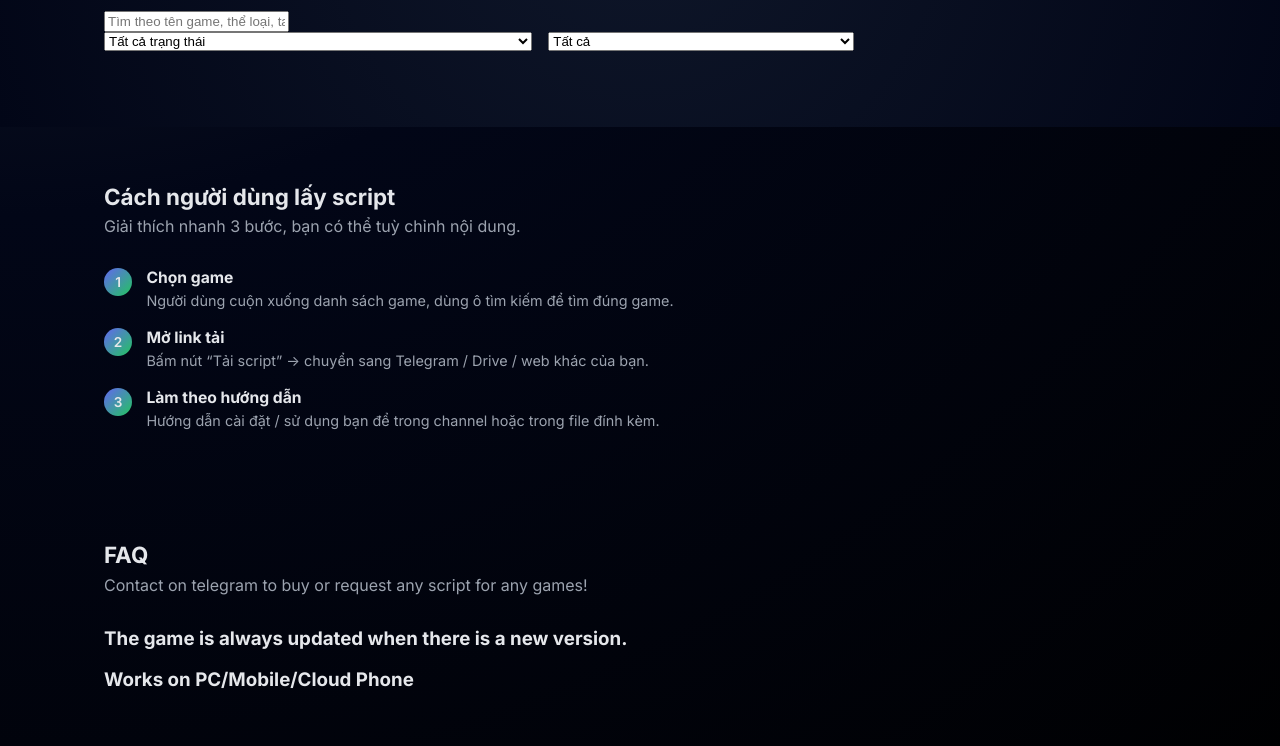
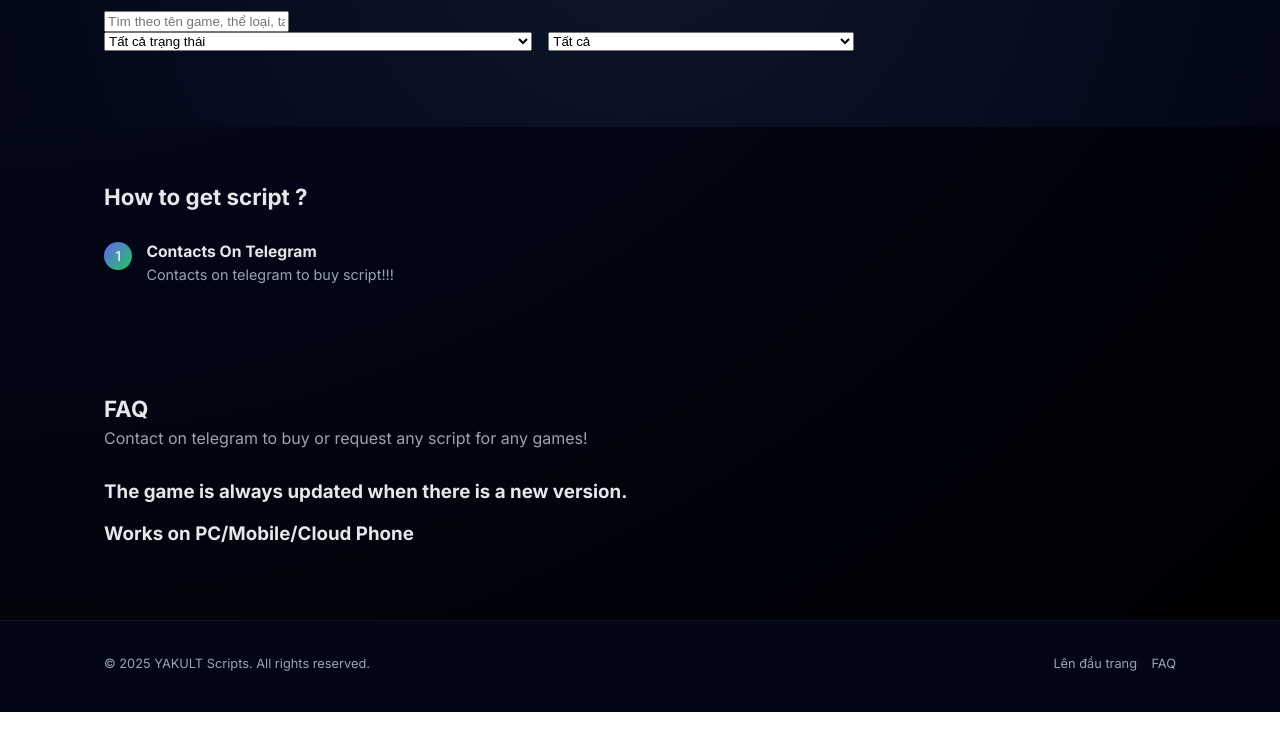
Before and after one commit to YakultIpramoavic/yakult-web, a plain HTML site: page index.html in a window 1280 px wide. Shown: the part 690-1436 px from the top of the page. After the commit the page ends 1402 px from the top, so only its background shows below. Drawn offline with Linux system fonts and the light colour scheme; a script that the page names is missing.

Commit message:
Update index.html

```diff
--- a/index.html
+++ b/index.html
@@ -50,7 +50,7 @@
       <section class="hero">
         <div class="container hero-inner">
           <div class="hero-content">
-            <span class="badge">Premium Scripts</span>
+            <span class="badge">VIP Scripts</span>
             <h1>Scirpt for many hot game!!!</h1>
             <p>
               Script for games. Contact on telegram to buy any script!!!
@@ -145,29 +145,14 @@
       <section id="how" class="section section-how">
         <div class="container">
           <div class="section-header">
-            <h2>Cách người dùng lấy script</h2>
-            <p>Giải thích nhanh 3 bước, bạn có thể tuỳ chỉnh nội dung.</p>
+            <h2>How to get script ?</h2>
           </div>
           <ol class="steps">
             <li>
               <span class="step-number">1</span>
               <div>
-                <h3>Chọn game</h3>
-                <p>Người dùng cuộn xuống danh sách game, dùng ô tìm kiếm để tìm đúng game.</p>
-              </div>
-            </li>
-            <li>
-              <span class="step-number">2</span>
-              <div>
-                <h3>Mở link tải</h3>
-                <p>Bấm nút “Tải script” &rarr; chuyển sang Telegram / Drive / web khác của bạn.</p>
-              </div>
-            </li>
-            <li>
-              <span class="step-number">3</span>
-              <div>
-                <h3>Làm theo hướng dẫn</h3>
-                <p>Hướng dẫn cài đặt / sử dụng bạn để trong channel hoặc trong file đính kèm.</p>
+                <h3>Contacts On Telegram</h3>
+                <p>Contacts on telegram to buy script!!!</p>
               </div>
             </li>
           </ol>
```
